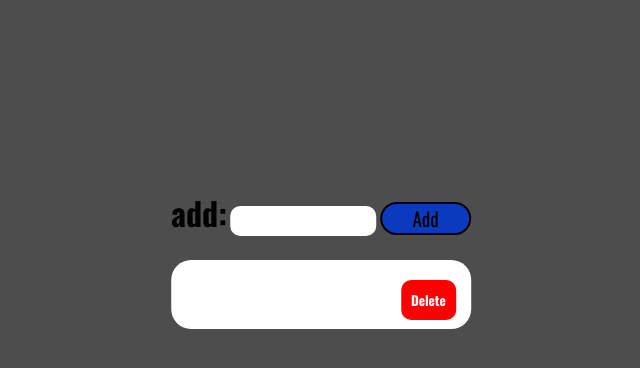
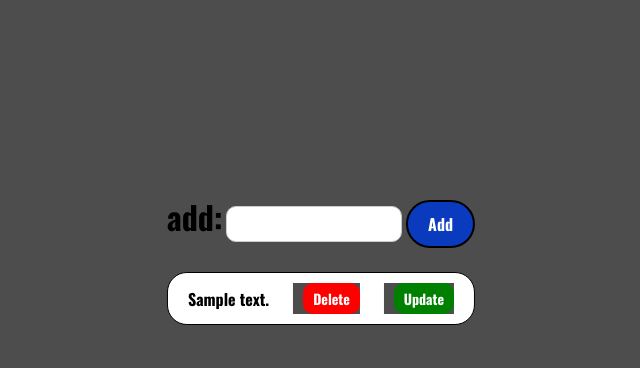
Before and after one commit to MLankaoui/DANDO, a Django app: page / in a window 1280 px wide. Shown: the part 131-499 px from the top of the page, without its empty margins (319-959 px from the left). Run offline with Django 5.2, Linux system fonts and the light colour scheme; tables that the repository leaves empty hold one stand-in row (values such as "Sample post").

Commit message:
fix more style and start implementing update todo.

```diff
--- a/static/main.css
+++ b/static/main.css
@@ -1,11 +1,13 @@
+/* Apply consistent box-sizing and background color */
 * {
     padding: 0;
+    margin: 0;
     box-sizing: border-box;
-    margin: 0;
     background-color: #4d4d4d;
     font-family: "Oswald", sans-serif;
 }
 
+/* Center the container horizontally and vertically */
 .container {
     position: absolute;
     top: 50%;
@@ -13,46 +15,70 @@
     transform: translate(-50%, -50%);
 }
 
+/* Style for the input field */
 .add-todo {
     padding: 5px;
     background-color: white;
-    border: none;
+    border: 1px solid #ccc;
     border-radius: 10px;
+    font-size: 16px;
 }
 
+/* Style for the Add button */
 .add {
-    padding-right: 30px;
+    padding: 10px 20px;
     border: 2px solid black;
-    padding-left: 30px;
     border-radius: 30px;
     background-color: rgb(10, 58, 190);
-    font-size:larger;
+    color: white;
+    font-size: 16px;
     cursor: pointer;
+    font-weight: bold;
 }
 
+/* Style for list items */
 .todos {
-    padding: 20px;
+    padding: 10px 20px;
     list-style: none;
     border: 1px solid black;
     background: white;
-    font-size: larger;
-    color: #4d4d4d;
+    color: black;
     border-radius: 20px;
     margin-bottom: 20px;
-    font-weight: bolder;
-    border: none;
-    color: white;
+    font-weight: bold;
+    position: relative;
+    display: flex;
+    justify-content: space-between;
+    align-items: center;
 }
+
+/* Style for Delete button */
 .delete {
-    padding: 10px;
+    padding: 5px 10px;
     color: white;
     border: none;
     border-radius: 10px;
-    list-style: none;
-    position: absolute;
-    right: 5%;
     background-color: red;
     cursor: pointer;
-    margin-bottom: 2px;
-    font-weight: bolder;
+    font-weight: bold;
+    font-size: 14px;
+    margin-left: 10px;
 }
+
+/* Style for Update button */
+.update {
+    padding: 5px 10px;
+    color: white;
+    border: none;
+    border-radius: 10px;
+    background-color: green;
+    cursor: pointer;
+    font-weight: bold;
+    font-size: 14px;
+    margin-left: 10px;
+}
+
+/* Add some space around the container for better appearance */
+.container {
+    padding: 20px;
+}
--- a/templates/assets/input.html
+++ b/templates/assets/input.html
@@ -16,6 +16,11 @@
                     {% csrf_token %}
                     <button class="delete" type="submit">Delete</button>
                 </form>
+
+                <form action="{% url 'delete_todo' todo.id %}" method="POST" style="display:inline;">
+                    {% csrf_token %}
+                    <button class="update" type="submit">Update</button>
+                </form>
             </li>
         {% endfor %}
     </ul>
--- a/todo/urls.py
+++ b/todo/urls.py
@@ -1,7 +1,8 @@
 from django.urls import path
-from todo.views import home, delete
+from todo.views import home, delete_todo, update_todo
 
 urlpatterns = [
     path('', home, name='home'),
-    path('delete/<int:todo_id>/', delete, name='delete_todo')
+    path('delete/<int:todo_id>/', delete_todo, name='delete_todo'),
+    path('update/<int:todo_id>/', update_todo, name='update_todo')
 ]
--- a/todo/views.py
+++ b/todo/views.py
@@ -18,9 +18,13 @@ def home(request):
     return render(request, 'index.html', context)
 
 
-def delete(request, todo_id):
+def delete_todo(request, todo_id):
 
     if request.method == 'POST':
         todo = get_object_or_404(Todos, id=todo_id)
         todo.delete()
         return redirect('home')
+
+
+def update_todo(request, todo_id):
+    pass
```
